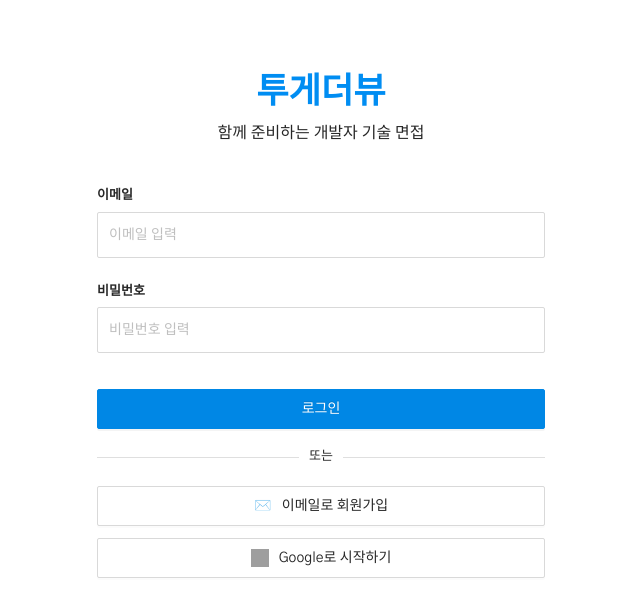
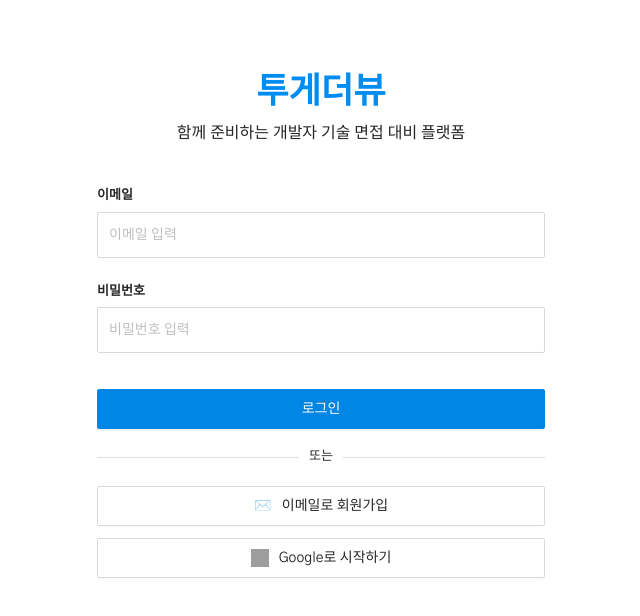
Before and after one commit to togather-view/togather-view-demo, a Next.js app: page /login in a window 1280 px wide. Shown: the top 616 px of the page, without its empty margins (319-959 px from the left). Built offline with nearby package versions, Linux system fonts and the light colour scheme; grey boxes are pictures that could not be loaded; a web font is replaced by a local one.

Commit message:
fix: Change service description

```diff
--- a/src/pages/login.tsx
+++ b/src/pages/login.tsx
@@ -10,7 +10,9 @@ function LoginPage() {
       <div className={styles.box}>
         <div className={styles.logo}>
           <h1 className={styles.title}>투게더뷰</h1>
-          <p className={styles.description}>함께 준비하는 개발자 기술 면접</p>
+          <p className={styles.description}>
+            함께 준비하는 개발자 기술 면접 대비 플랫폼
+          </p>
         </div>
         <div className={styles.form}>
           <div className={styles.item}>
```
